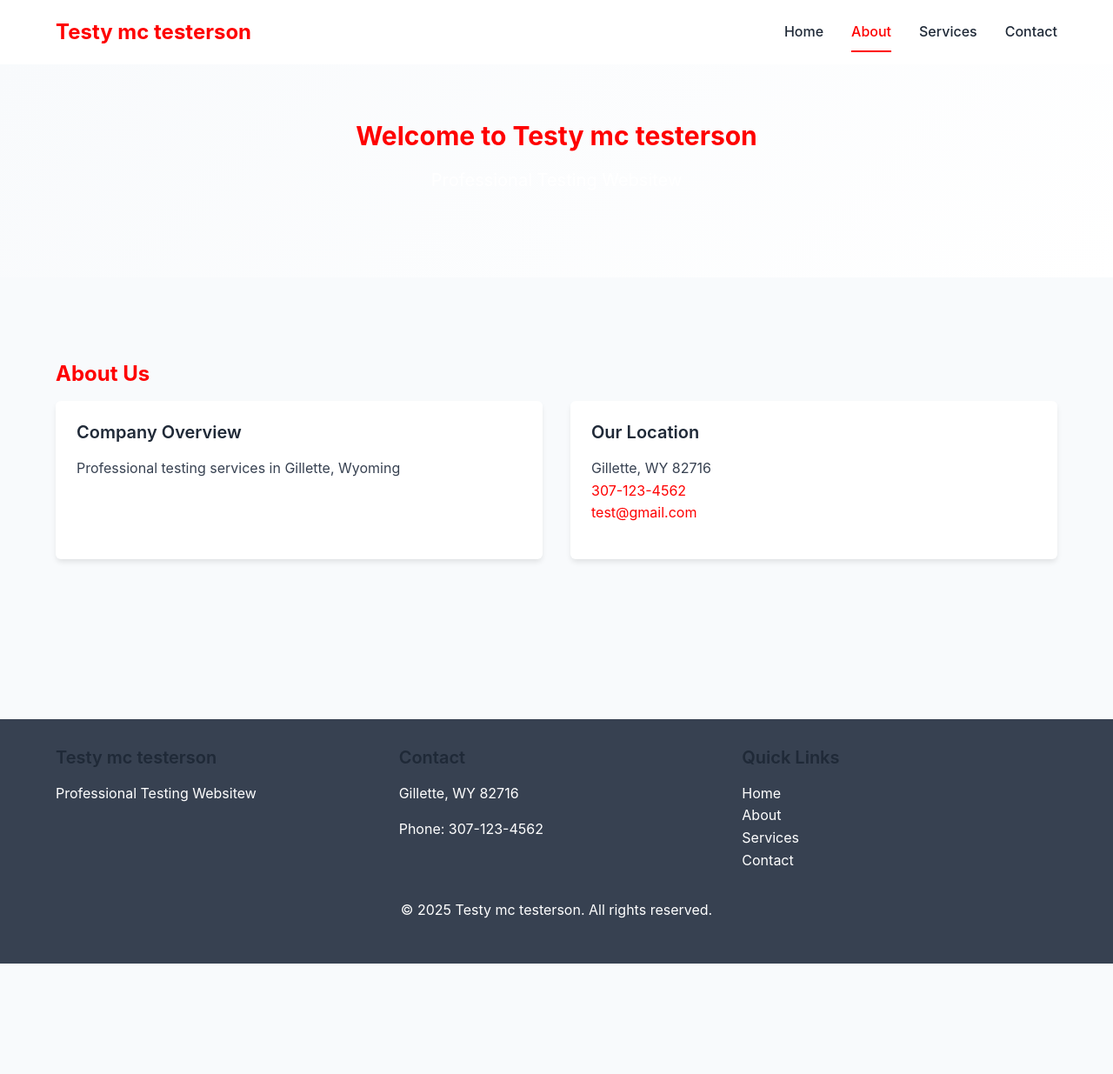
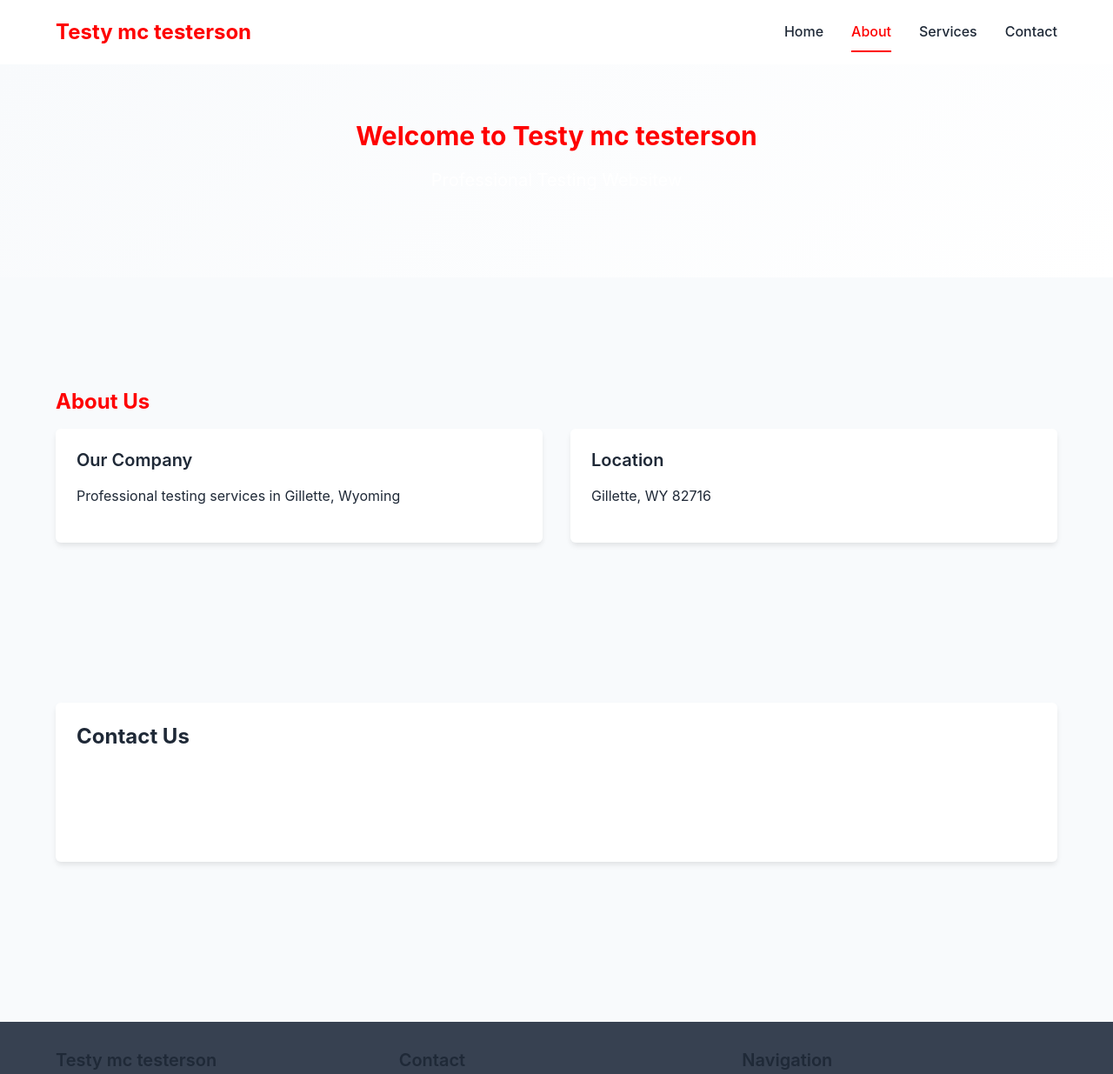
Before and after one commit to prairiegiraffe/testy-mc-testerson, a website: page about.html in a window 1280 px wide. Shown: the top 1235 px of the page at 87% size. Before the commit the page ends 1108 px from the top, so only its background shows below. Drawn offline with Linux system fonts and the light colour scheme.

Commit message:
Update about.html - Website regeneration

```diff
--- a/about.html
+++ b/about.html
@@ -12,10 +12,10 @@
         <nav class="container flex justify-between items-center py-4">
             <a href="/" class="nav-brand text-2xl font-bold text-primary">Testy mc testerson</a>
             <div class="nav-links">
-                <a href="/" class="text-dark p-2">Home</a>
-                <a href="/about" class="text-dark p-2 active">About</a>
-                <a href="/services" class="text-dark p-2">Services</a>
-                <a href="/contact" class="text-dark p-2">Contact</a>
+                <a href="/" class="p-2 text-dark">Home</a>
+                <a href="/about" class="p-2 text-dark active">About</a>
+                <a href="/services" class="p-2 text-dark">Services</a>
+                <a href="/contact" class="p-2 text-dark">Contact</a>
             </div>
         </nav>
     </header>
@@ -28,21 +28,25 @@
     </section>
 
     <main class="container py-8">
-        <section class="content-section mb-8">
+        <section class="content-section my-8">
             <h2 class="section-title text-2xl font-bold mb-4">About Us</h2>
             <div class="grid grid-2 gap-8">
                 <div class="card p-6 bg-white shadow rounded">
-                    <h3 class="text-xl font-semibold mb-4">Company Overview</h3>
-                    <p class="text-dark">Professional testing services in Gillette, Wyoming</p>
+                    <h3 class="text-xl font-semibold mb-4">Our Company</h3>
+                    <p class="text-base">Professional testing services in Gillette, Wyoming</p>
                 </div>
                 <div class="card p-6 bg-white shadow rounded">
-                    <h3 class="text-xl font-semibold mb-4">Our Location</h3>
-                    <p class="text-dark">
-                        Gillette, WY 82716<br>
-                        <a href="tel:3071234562" class="text-primary">307-123-4562</a><br>
-                        <a href="mailto:test@gmail.com" class="text-primary">test@gmail.com</a>
-                    </p>
+                    <h3 class="text-xl font-semibold mb-4">Location</h3>
+                    <p class="text-base">Gillette, WY 82716</p>
                 </div>
+            </div>
+        </section>
+
+        <section class="content-section my-8">
+            <div class="card p-8 bg-secondary text-white rounded">
+                <h2 class="text-2xl font-bold mb-4">Contact Us</h2>
+                <p class="text-lg">Phone: <a href="tel:3071234562" class="text-white">307-123-4562</a></p>
+                <p class="text-lg">Email: <a href="mailto:test@gmail.com" class="text-white">test@gmail.com</a></p>
             </div>
         </section>
     </main>
@@ -52,15 +56,15 @@
             <div class="grid grid-3 gap-8">
                 <div>
                     <h3 class="text-xl font-semibold mb-4">Testy mc testerson</h3>
-                    <p>Professional Testing Websitew</p>
+                    <p>Professional Testing Services</p>
                 </div>
                 <div>
                     <h3 class="text-xl font-semibold mb-4">Contact</h3>
                     <p>Gillette, WY 82716</p>
-                    <p>Phone: <a href="tel:3071234562" class="text-white">307-123-4562</a></p>
+                    <p>307-123-4562</p>
                 </div>
                 <div>
-                    <h3 class="text-xl font-semibold mb-4">Quick Links</h3>
+                    <h3 class="text-xl font-semibold mb-4">Navigation</h3>
                     <a href="/" class="block text-white py-1">Home</a>
                     <a href="/about" class="block text-white py-1">About</a>
                     <a href="/services" class="block text-white py-1">Services</a>
```
